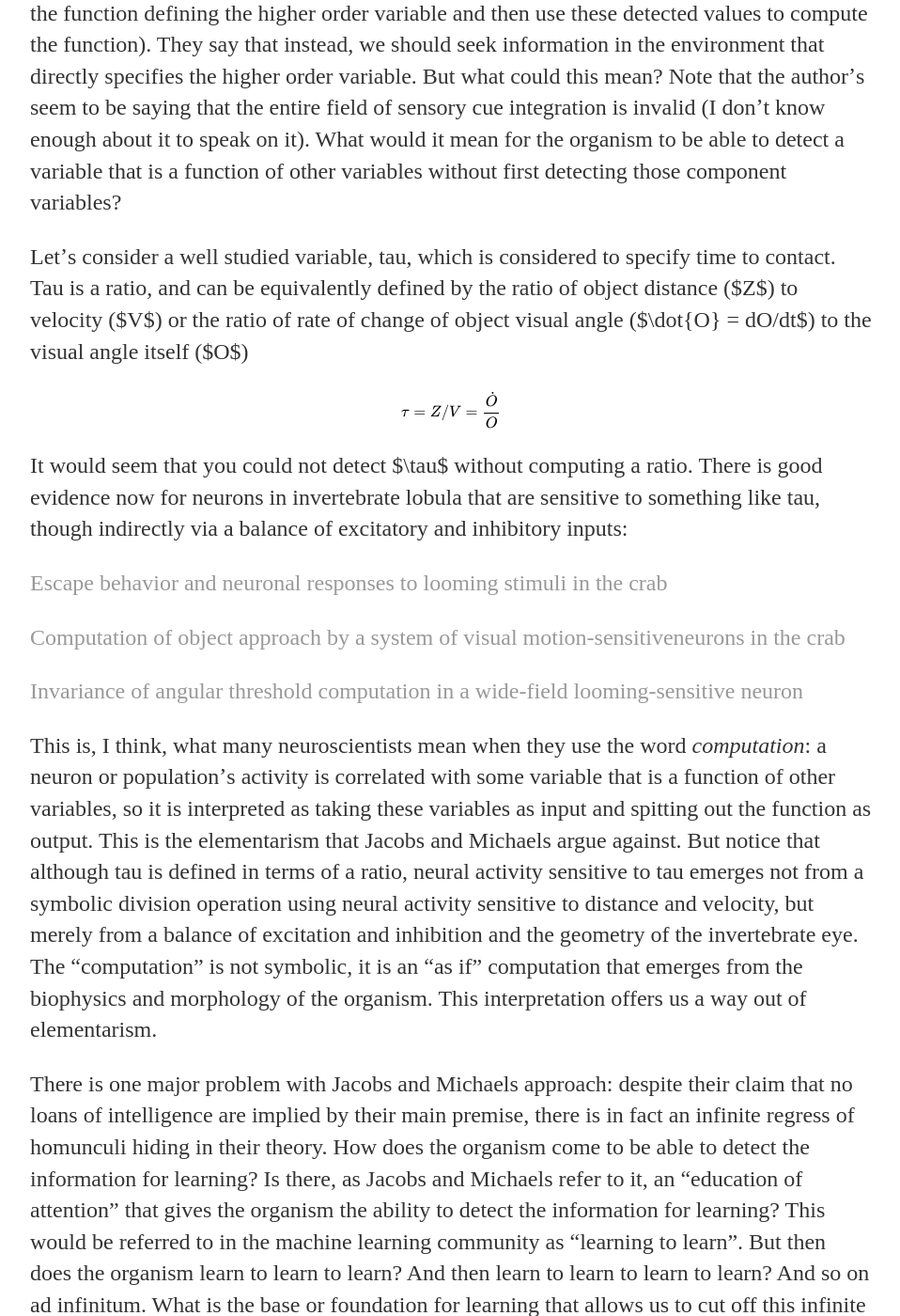
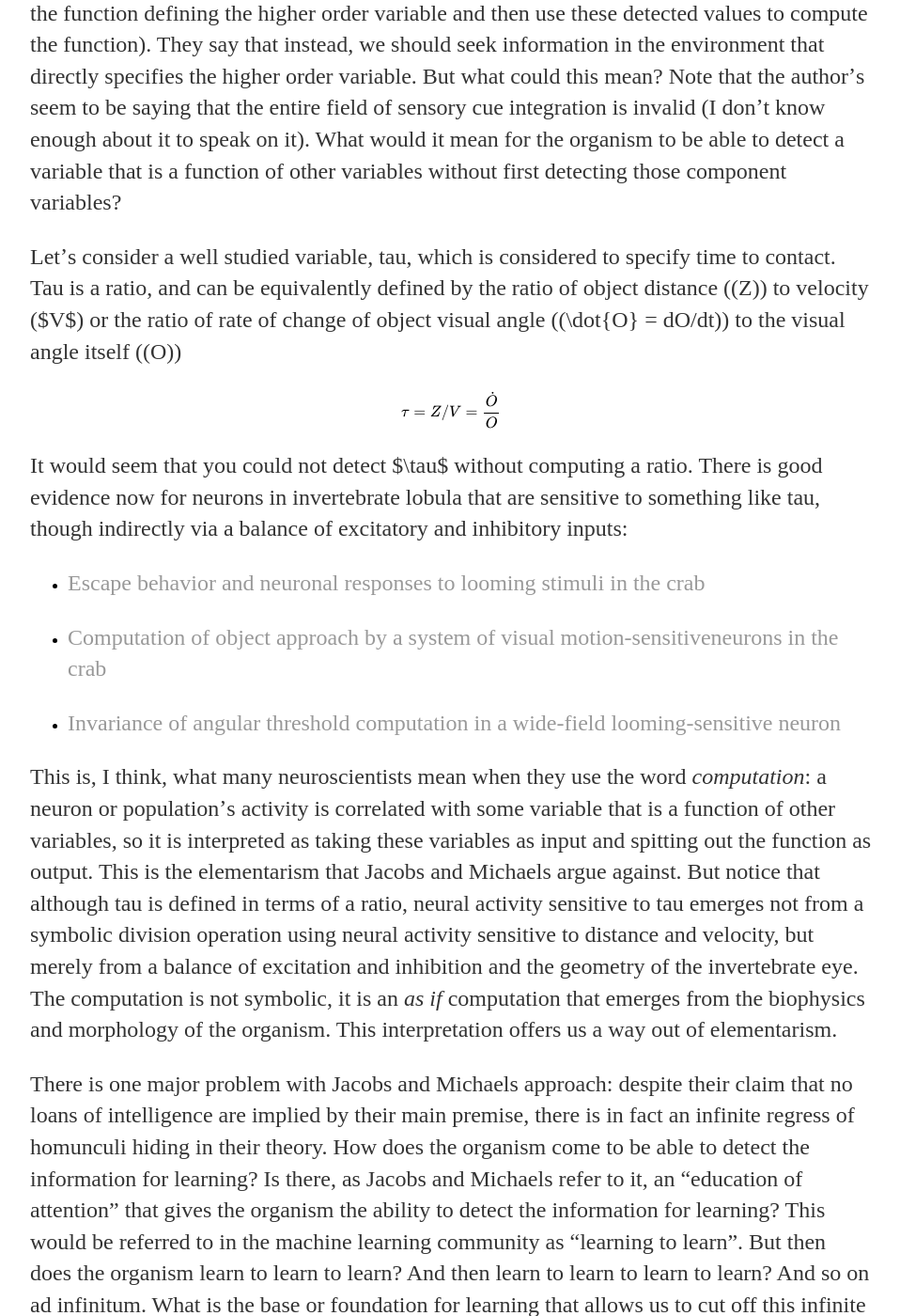
Before and after one commit to nguzman313/nguzman313.github.io, a Jekyll site: the page built from _posts/2020-09-18-An-Interactivist-Critique-of-Direct-Learning.md, in a window 1280 px wide and 1400 px high, scrolled down 612 px. Shown: the whole window at 94% size, without its empty margins (160-1118 px from the left). Built offline with Jekyll 4.4.1, drawn with Linux system fonts in a browser that asks for light colours; formulas are drawn with MathJax 3; some of the changed text lies outside the part shown.

Commit message:
Update 2020-09-18-An-Interactivist-Critique-of-Direct-Learning.md

```diff
--- a/_posts/2020-09-18-An-Interactivist-Critique-of-Direct-Learning.md
+++ b/_posts/2020-09-18-An-Interactivist-Critique-of-Direct-Learning.md
@@ -7,11 +7,11 @@
 They assume that the quantities we are capable of recording using our
 measurement apparatuses (velocity, angle, etc.) may be combined together into
 some other higher order variable which is a function of these variables. For
-example, suppose I have velocity v, angle a, and luminance L, and that these are
-combined to define som higher order variable G which is a function of these
+example, suppose I have velocity \(v\), angle \(\alpha\), and luminance \(l\), and that these are
+combined to define some higher order variable \(G\) which is a function of these
 variables
 
-$$G = g(v, a, L)$$
+$$G = g(v, \alpha, l)$$
 
 They stress, however, that we should not fall into elementarism (the idea that to
 detect this higher order compound variable we must first detect the individual
@@ -26,8 +26,8 @@
 
 Letʼs consider a well studied variable, tau, which is considered to specify time to
 contact. Tau is a ratio, and can be equivalently defined by the ratio of object
-distance ($Z$) to velocity ($V$) or the ratio of rate of change of object visual angle
-($\dot{O} = dO/dt$) to the visual angle itself ($O$)
+distance (\(Z\)) to velocity ($V$) or the ratio of rate of change of object visual angle
+(\(\dot{O} = dO/dt\)) to the visual angle itself (\(O\))
 
 $$\tau = Z/V = \frac{\dot{O}}{O}$$
 
@@ -36,11 +36,11 @@
 something like tau, though indirectly via a balance of excitatory and inhibitory
 inputs:
 
-[Escape behavior and neuronal responses to looming stimuli in the crab](https://jeb.biologists.org/content/210/5/865)
+- [Escape behavior and neuronal responses to looming stimuli in the crab](https://jeb.biologists.org/content/210/5/865)
 
-[Computation of object approach by a system of visual motion-sensitiveneurons in the crab](https://journals.physiology.org/doi/pdf/10.1152/jn.00921.2013)
+- [Computation of object approach by a system of visual motion-sensitiveneurons in the crab](https://journals.physiology.org/doi/pdf/10.1152/jn.00921.2013)
 
-[Invariance of angular threshold computation in a wide-field looming-sensitive neuron](https://www.jneurosci.org/content/jneuro/21/1/314.full.pdf)
+- [Invariance of angular threshold computation in a wide-field looming-sensitive neuron](https://www.jneurosci.org/content/jneuro/21/1/314.full.pdf)
 
 This is, I think, what many neuroscientists mean when they use the word
 _computation_: a neuron or populationʼs activity is correlated with some variable
@@ -50,7 +50,7 @@
 terms of a ratio, neural activity sensitive to tau emerges not from a symbolic
 division operation using neural activity sensitive to distance and velocity, but
 merely from a balance of excitation and inhibition and the geometry of the
-invertebrate eye. The “computation” is not symbolic, it is an “as if” computation
+invertebrate eye. The computation is not symbolic, it is an _as if_ computation
 that emerges from the biophysics and morphology of the organism. This
 interpretation offers us a way out of elementarism.
 
```
